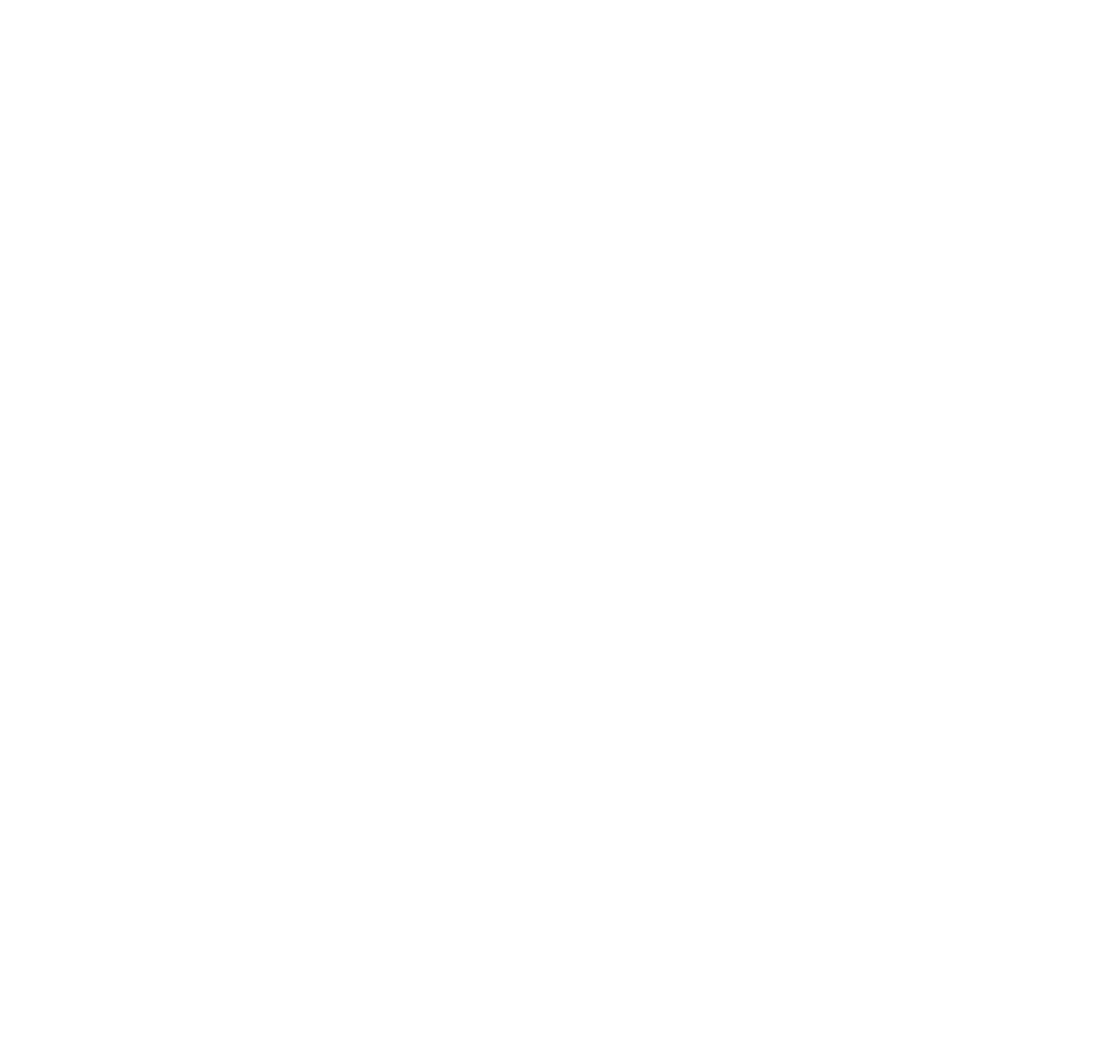
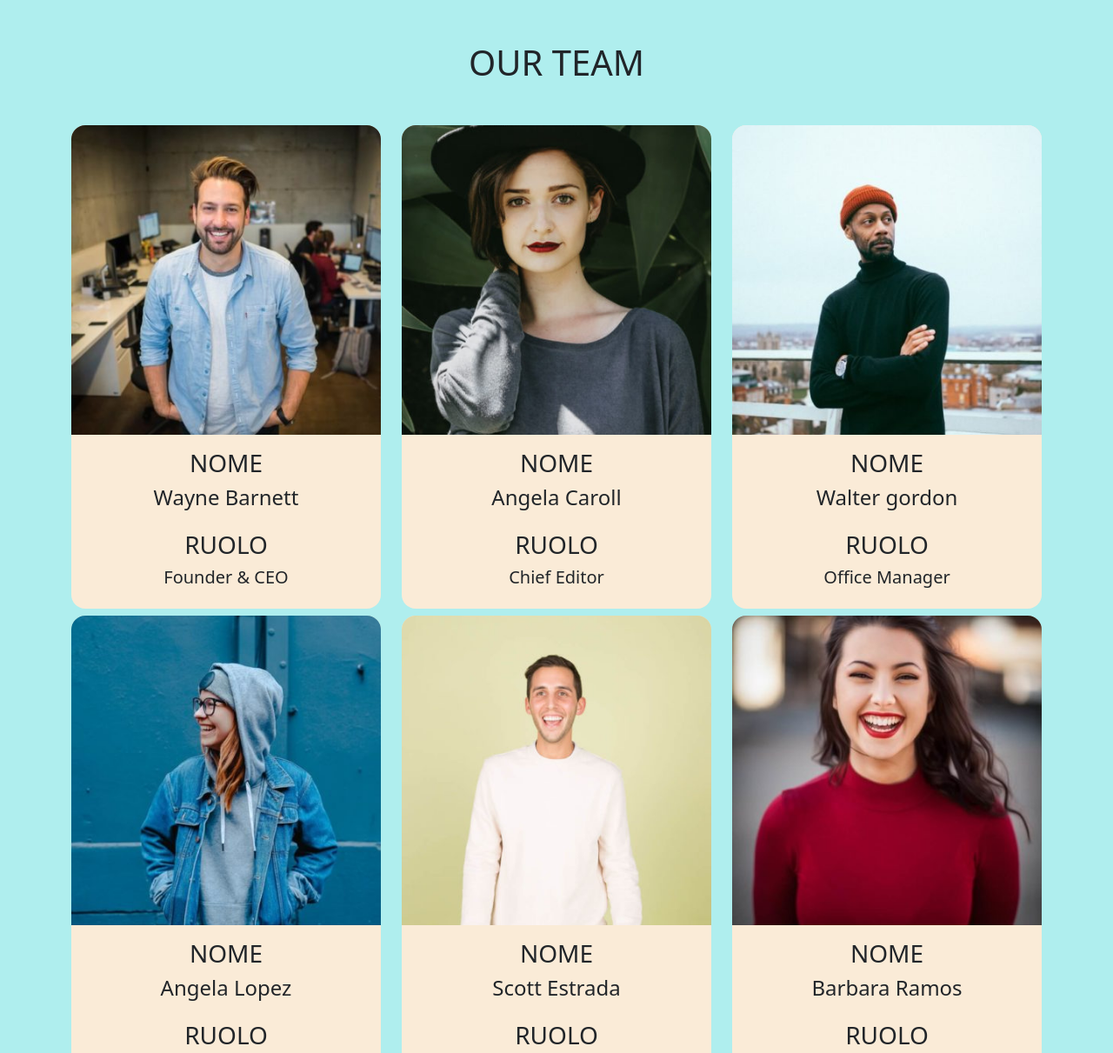
Before and after one commit to fabioSirigu/js-our-team, a plain HTML site: page index.html in a window 1280 px wide. Shown: the top 1211 px of the page at 87% size. Before the commit the page ends 800 px from the top, so only its background shows below. Drawn offline with nearby package versions, Linux system fonts and the light colour scheme.

Commit message:
final commit ex with bonus 1 and 2

```diff
--- a/assets/css/style.css
+++ b/assets/css/style.css
@@ -0,0 +1,20 @@
+body {
+      background-color: paleturquoise;
+}
+
+.container {
+      margin: 3rem auto;
+}
+.card_member {
+      text-align: center;
+      background-color: antiquewhite;
+      border-radius: 1rem;
+}
+.card_member > img {
+      width: 100%;
+      aspect-ratio: 1 / 1;
+      object-fit: cover;
+      border-radius: 1rem;
+      border-bottom-right-radius: 0 ;
+      border-bottom-left-radius: 0 ;
+}
--- a/assets/js/main.js
+++ b/assets/js/main.js
@@ -1,29 +1,80 @@
 // Utilizzando i dati forniti, creare un array di oggetti per rappresentare i membri del team. Ogni membro è caratterizzato dalle seguenti informazioni: nome, ruolo e foto.
+
+
 // MILESTONE 0: Creare l’array di oggetti con le informazioni fornite.
+const membriTeam = [
+      {
+            Name: 'Wayne Barnett',
+            Role: 'Founder & CEO',
+            Image: 'wayne-barnett-founder-ceo.jpg'
+      },
+      {
+            Name: 'Angela Caroll',
+            Role: 'Chief Editor',
+            Image: 'angela-caroll-chief-editor.jpg'
+      },
+      {
+            Name: 'Walter gordon',
+            Role: 'Office Manager',
+            Image: 'walter-gordon-office-manager.jpg'
+      },
+      {
+            Name: 'Angela Lopez',
+            Role: 'Social Media Manager',
+            Image: 'angela-lopez-social-media-manager.jpg'
+      },
+      {
+            Name: 'Scott Estrada',
+            Role: 'Developer',
+            Image: 'scott-estrada-developer.jpg'
+      },
+      {
+            Name: 'Barbara Ramos',
+            Role: 'Grafic Designer',
+            Image: 'barbara-ramos-graphic-designer.jpg'
+      }
+
+]
+console.log(membriTeam);
 // MILESTONE 1: Stampare su console le informazioni di nome, ruolo e la stringa della foto
+for (let i = 0; i < membriTeam.length; i++) {
+      const membroTeam = membriTeam[i];
+      console.log(membroTeam);
+      for (const key in membroTeam) {
+            console.log(key, membroTeam[key]);
+      }
+
+}
 // MILESTONE 2: Stampare le stesse informazioni su DOM sottoforma di stringhe
+/* const stringsElement = document.querySelector('.strings')
+for (let i = 0; i < membriTeam.length; i++) {
+      const membroTeam = membriTeam[i];
+      const stringElement = document.createElement('div');
+      stringsElement.append(stringElement);
+
+      for (const key in membroTeam) {
+            stringElement.append(key, ' ', membroTeam[key]);
+      }
+
+} */
 // BONUS 1: Trasformare la stringa foto in una immagine effettiva
 // BONUS 2: Organizzare i singoli membri in card/schede
-/* Name: Wayne Barnett
-Role: Founder & CEO
-Image: wayne-barnett-founder-ceo.jpg
-___________________________________
-Name: Angela
-Role: Chief Editor
-Image: angela-caroll-chief-editor.jpg
-____________________________________
-Name: Waleter gordon
-Role: Chief Editor
-Image: walter-gordon-office-manager.jpg
-____________________________________
-Name: Waleter gordon
-Role: Social Media Manager
-Image: angela-lopez-social-media-manager.jpg
-_________________________________
-Name: Scott Estrada
-Role: Developer
-Image: scott-estrada-developer.jpg
-_________________________________
-Name: Barbara Ramos
-Role: Grafic designer
-Image: barbara-ramos-graphic-designer.jpg */
+const rowElement = document.querySelector('.row');
+
+for (let i = 0; i < membriTeam.length; i++) {
+      const membroTeam = membriTeam[i];
+      const colElement = document.createElement('div');
+      colElement.classList.add('col');
+      const cardMember = document.createElement('div');
+      cardMember.classList.add('card_member');
+      colElement.append(cardMember)
+      cardMember.innerHTML = `
+      <img src="./assets/img/${membroTeam.Image}" alt="">
+      <h3 class="pt-3 text-uppercase">Nome</h3>
+      <h4>${membroTeam.Name}</h4>
+      <h3 class="pt-3 text-uppercase">Ruolo</h3>
+      <h5 class="pb-4">${membroTeam.Role}</h5>
+      `
+      rowElement.insertAdjacentElement('beforeend', colElement);
+
+  }
--- a/index.html
+++ b/index.html
@@ -2,7 +2,7 @@
 <html lang="en">
 
 <head>
-      <title>Title</title>
+      <title>Our Team</title>
       <!-- Required meta tags -->
       <meta charset="utf-8">
       <meta name="viewport" content="width=device-width, initial-scale=1, shrink-to-fit=no">
@@ -17,15 +17,17 @@
 </head>
 
 <body>
-      <header>
-            <!-- place navbar here -->
+      <header class="text-center mt-5">
+            <h1 class="text-uppercase">Our Team</h1>
       </header>
       <main>
+            <div class="strings"></div>
+            <div class="container">
+                  <div class="row row-cols-3">
+                  </div>
+            </div>
+      </main>
 
-      </main>
-      <footer>
-            <!-- place footer here -->
-      </footer>
       <!-- Bootstrap JavaScript Libraries -->
       <script src="https://cdn.jsdelivr.net/npm/@popperjs/core@2.11.6/dist/umd/popper.min.js"
       integrity="sha384-oBqDVmMz9ATKxIep9tiCxS/Z9fNfEXiDAYTujMAeBAsjFuCZSmKbSSUnQlmh/jp3" crossorigin="anonymous"></script>
```
